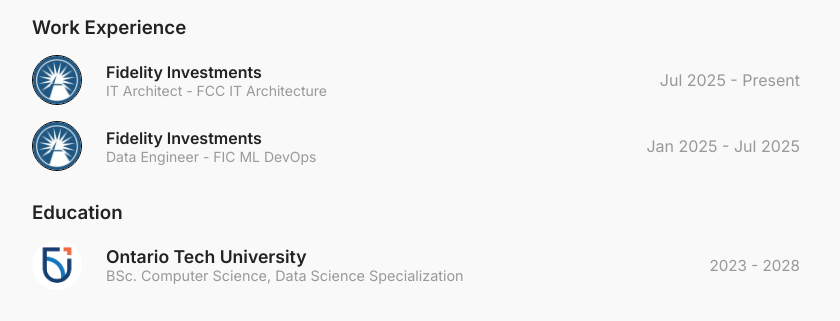
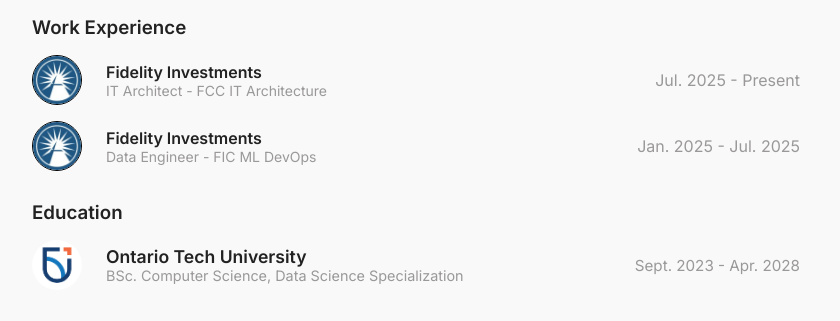
Before and after one commit to VinceKLW/personal-portfolio, a React (Vite) app: page / in a window 1280 px wide. Shown: the part 450-771 px from the top of the page, without its empty margins (224-1064 px from the left). Built offline with nearby package versions, Linux system fonts and the light colour scheme.

Commit message:
fixed dates

```diff
--- a/src/components/Education/Education.jsx
+++ b/src/components/Education/Education.jsx
@@ -22,7 +22,7 @@ function Education() {
         {
             school: 'Ontario Tech University',
             degree: 'BSc. Computer Science, Data Science Specialization',
-            date: '2023 - 2028',
+            date: 'Sept. 2023 - Apr. 2028',
             logo: ontariotech,
         },
     ];
--- a/src/components/Experience/Experience.jsx
+++ b/src/components/Experience/Experience.jsx
@@ -19,8 +19,8 @@ function ExperienceBox({ company, role, date, logo }) {
 
 function Experience() {
     const experienceData = [
-        { company: 'Fidelity Investments', role: 'IT Architect - FCC IT Architecture', date: 'Jul 2025 - Present', logo: fidelitylogo },
-        { company: 'Fidelity Investments', role: 'Data Engineer - FIC ML DevOps', date: 'Jan 2025 - Jul 2025', logo: fidelitylogo },
+        { company: 'Fidelity Investments', role: 'IT Architect - FCC IT Architecture', date: 'Jul. 2025 - Present', logo: fidelitylogo },
+        { company: 'Fidelity Investments', role: 'Data Engineer - FIC ML DevOps', date: 'Jan. 2025 - Jul. 2025', logo: fidelitylogo },
     ]
 
     return (
```
